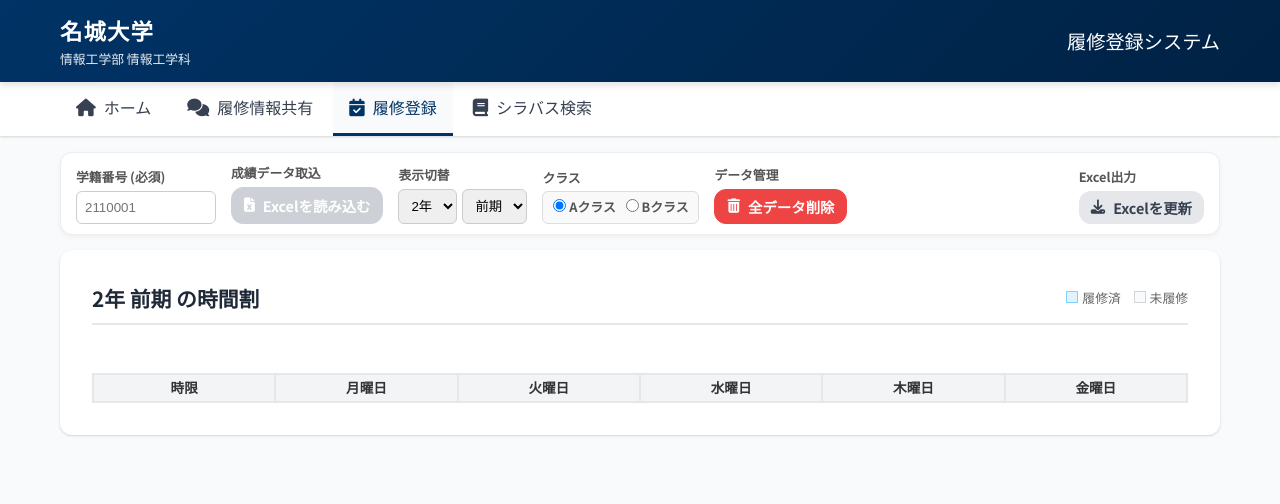
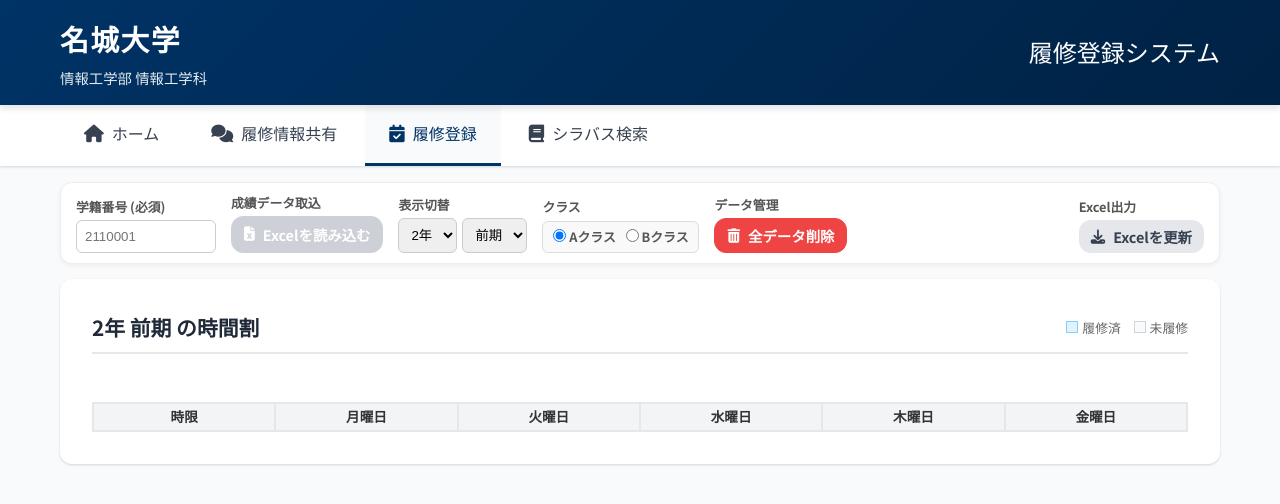
Before and after one commit to taka03101111/PBLparadise2, a plain HTML site: page my-registration.html in a window 1280 px wide. Drawn offline with nearby package versions, Linux system fonts and the light colour scheme; a script that the page names is missing.

Commit message:
表示を改善

```diff
--- a/my-registration.html
+++ b/my-registration.html
@@ -206,14 +206,14 @@
 </head>
 
 <body>
-    <header class="header" style="padding: 0.8rem 0;">
+    <header class="header">
         <div class="container">
-            <div class="header-content" style="gap: 0.5rem;">
+            <div class="header-content">
                 <div class="logo-section">
-                    <h1 class="university-name" style="font-size: 1.4rem; margin-bottom: 0;">名城大学</h1>
-                    <p class="department-name" style="font-size: 0.8rem;">情報工学部 情報工学科</p>
+                    <h1 class="university-name">名城大学</h1>
+                    <p class="department-name">情報工学部 情報工学科</p>
                 </div>
-                <h2 class="system-title" style="font-size: 1.2rem;">履修登録システム</h2>
+                <h2 class="system-title">履修登録システム</h2>
             </div>
         </div>
     </header>
@@ -221,13 +221,13 @@
     <nav class="main-nav">
         <div class="container">
             <ul class="nav-list">
-                <li class="nav-item"><a href="index.html" style="padding: 0.8rem 1rem;"><i class="fas fa-home"></i>
+                <li class="nav-item"><a href="index.html"><i class="fas fa-home"></i>
                         <span>ホーム</span></a></li>
-                <li class="nav-item"><a href="shared-courses.html" style="padding: 0.8rem 1rem;"><i
-                            class="fas fa-comments"></i> <span>履修情報共有</span></a></li>
-                <li class="nav-item active"><a href="my-registration.html" style="padding: 0.8rem 1rem;"><i
-                            class="fas fa-calendar-check"></i> <span>履修登録</span></a></li>
-                <li class="nav-item"><a href="syllabus.html" style="padding: 0.8rem 1rem;"><i class="fas fa-book"></i>
+                <li class="nav-item"><a href="shared-courses.html"><i class="fas fa-comments"></i>
+                        <span>履修情報共有</span></a></li>
+                <li class="nav-item active"><a href="my-registration.html"><i class="fas fa-calendar-check"></i>
+                        <span>履修登録</span></a></li>
+                <li class="nav-item"><a href="syllabus.html"><i class="fas fa-book"></i>
                         <span>シラバス検索</span></a></li>
             </ul>
         </div>
```
